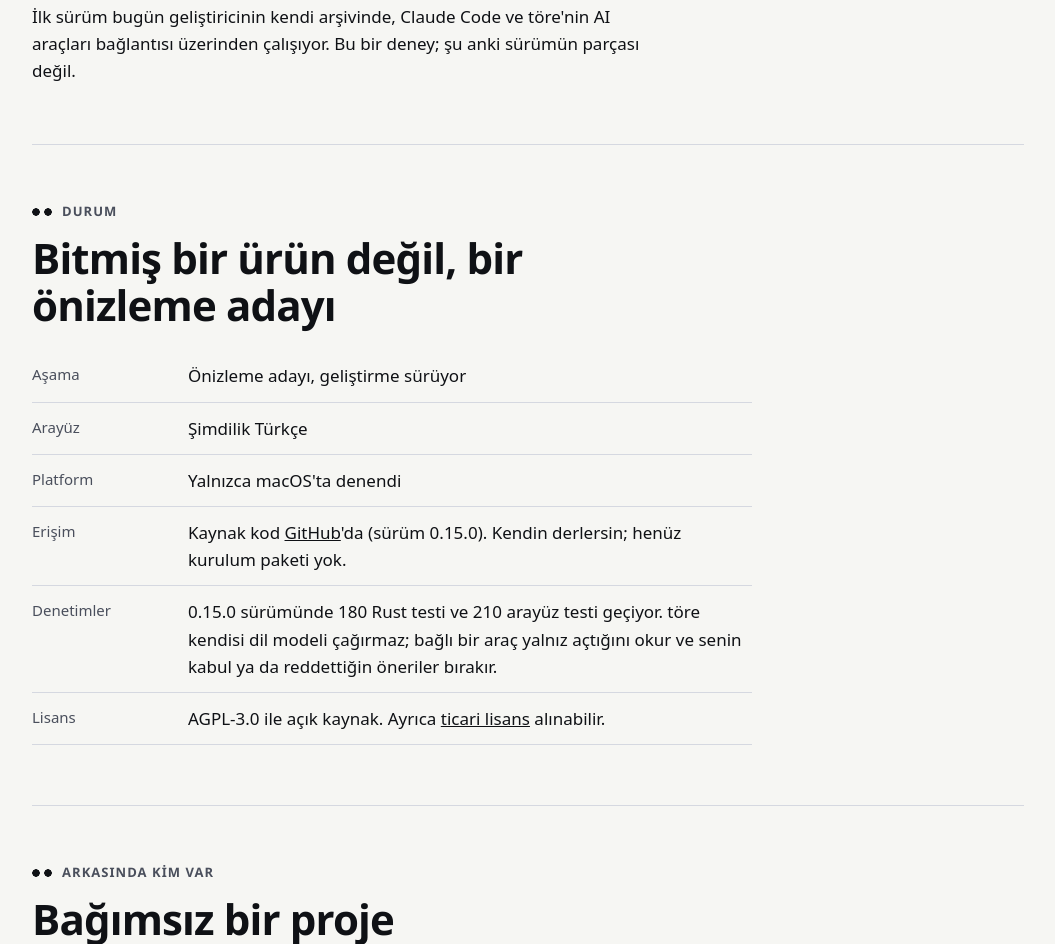
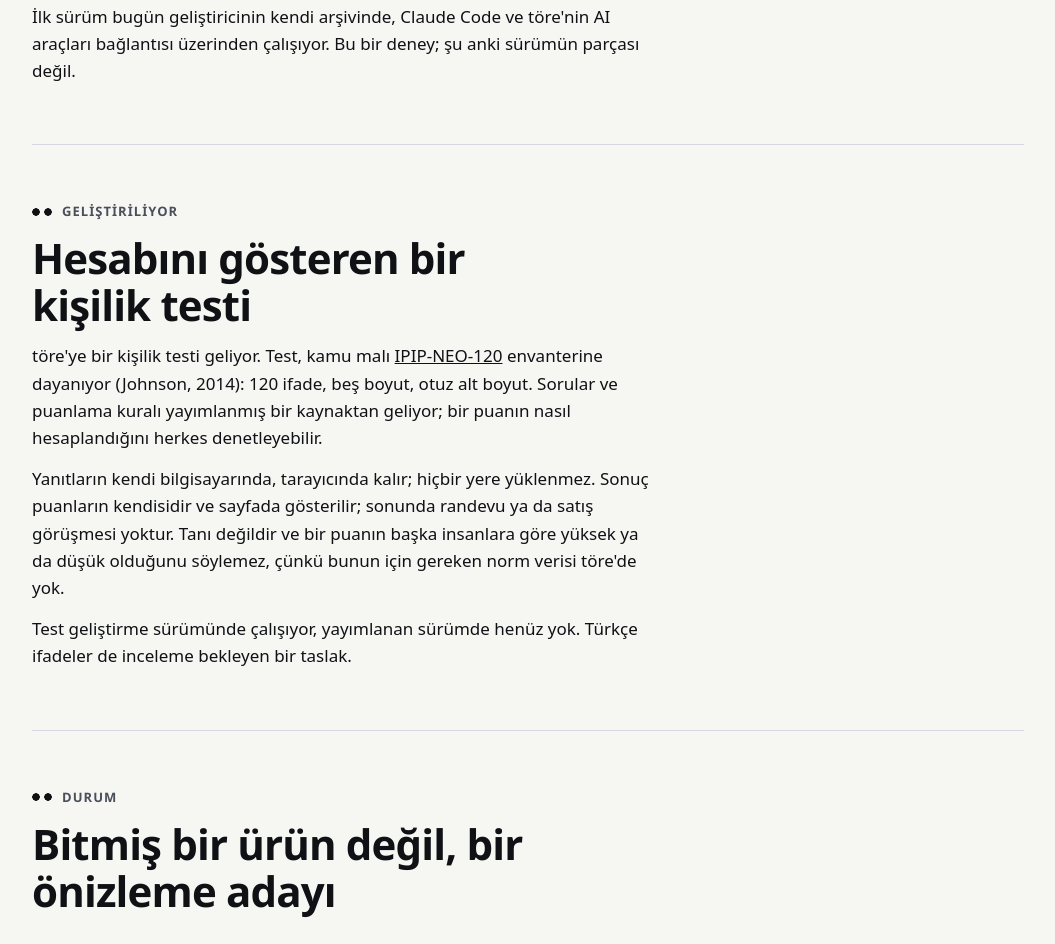
Before and after one commit to ondersamet97/tore-site, a plain HTML site: page tr/index.html in a window 1280 px wide. Shown: the part 6489-7433 px from the top of the page, without its empty margins (112-1167 px from the left). Drawn offline with Linux system fonts and the light colour scheme.

Commit message:
Add in development: a personality test that shows its work
A new section, in English and Turkish, between "Next goal" and "Status".
It says the test is built on the public-domain IPIP-NEO-120 (Johnson,
2014), that answers stay in the browser and the result is plain scores,
that it is not a diagnosis and has no norms, and that it runs only in
the development version with a Turkish wording still in draft.

Co-Authored-By: Claude Fable 5.2 <noreply@anthropic.com>

```diff
--- a/tr/index.html
+++ b/tr/index.html
@@ -132,6 +132,14 @@
       <p>İlk sürüm bugün geliştiricinin kendi arşivinde, Claude Code ve töre'nin AI araçları bağlantısı üzerinden çalışıyor. Bu bir deney; şu anki sürümün parçası değil.</p>
     </section>
 
+    <section id="personality">
+      <p class="label">Geliştiriliyor</p>
+      <h2>Hesabını gösteren bir kişilik testi</h2>
+      <p>töre'ye bir kişilik testi geliyor. Test, kamu malı <a href="https://ipip.ori.org/30FacetNEO-PI-RItems.htm" rel="noopener">IPIP-NEO-120</a> envanterine dayanıyor (Johnson, 2014): 120 ifade, beş boyut, otuz alt boyut. Sorular ve puanlama kuralı yayımlanmış bir kaynaktan geliyor; bir puanın nasıl hesaplandığını herkes denetleyebilir.</p>
+      <p>Yanıtların kendi bilgisayarında, tarayıcında kalır; hiçbir yere yüklenmez. Sonuç puanların kendisidir ve sayfada gösterilir; sonunda randevu ya da satış görüşmesi yoktur. Tanı değildir ve bir puanın başka insanlara göre yüksek ya da düşük olduğunu söylemez, çünkü bunun için gereken norm verisi töre'de yok.</p>
+      <p>Test geliştirme sürümünde çalışıyor, yayımlanan sürümde henüz yok. Türkçe ifadeler de inceleme bekleyen bir taslak.</p>
+    </section>
+
     <section id="status">
       <p class="label">Durum</p>
       <h2>Bitmiş bir ürün değil, bir önizleme adayı</h2>
```
Also changed, not shown: index.html (+8 -0 lines).
